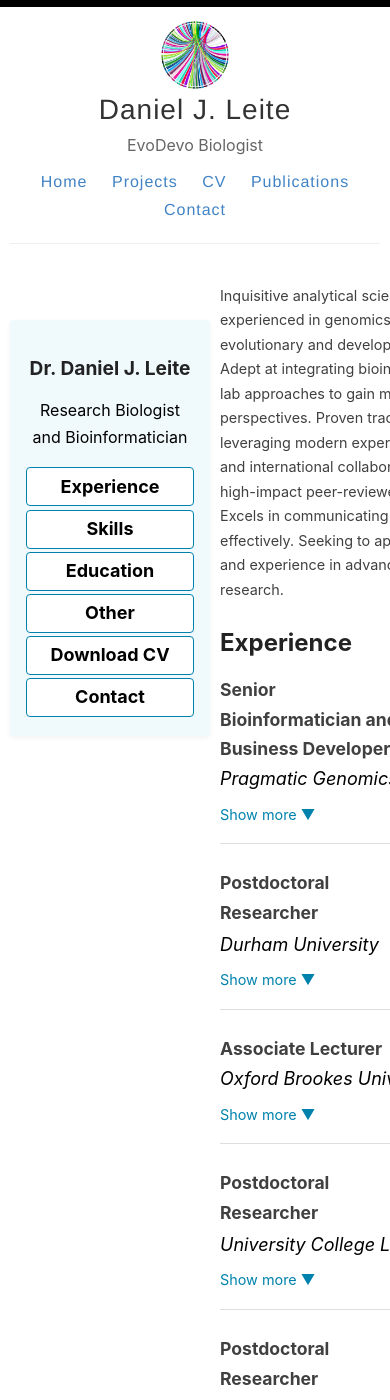
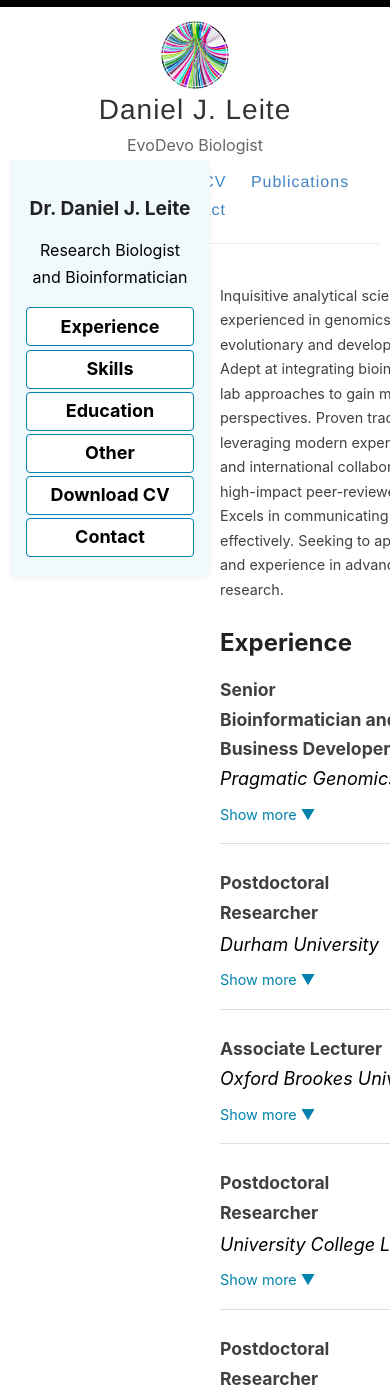
Before and after one commit to djleite/djleite.github.io, a Jekyll site: the page built from _pages/cv.md, in a window 390 px wide and 1400 px high. Built offline with Jekyll 4.4.1, drawn with Linux system fonts in a browser that asks for light colours.

Commit message:
update cv

```diff
--- a/_sass/_cv.scss
+++ b/_sass/_cv.scss
@@ -15,12 +15,6 @@
     text-align: center;
     flex-shrink: 0;
     box-shadow: 0 2px 5px rgba(0,0,0,0.05);
-  }
-
-  @media (max-width: 1099px) {
-    .cv-sidebar {
-      top: 20rem;
-    }
   }
 
   .cv-sidebar h2 {
```
